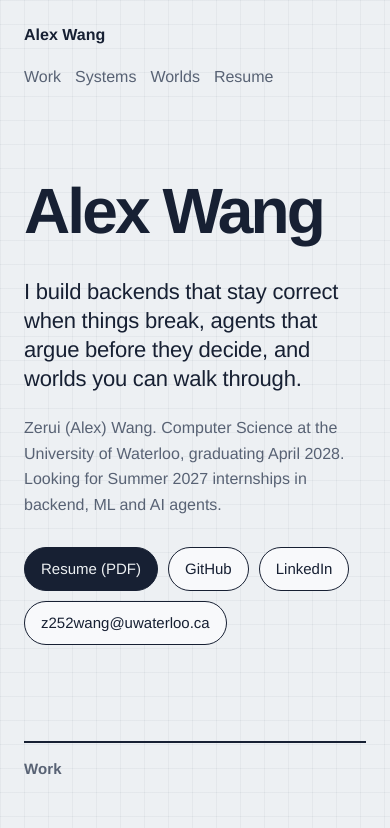
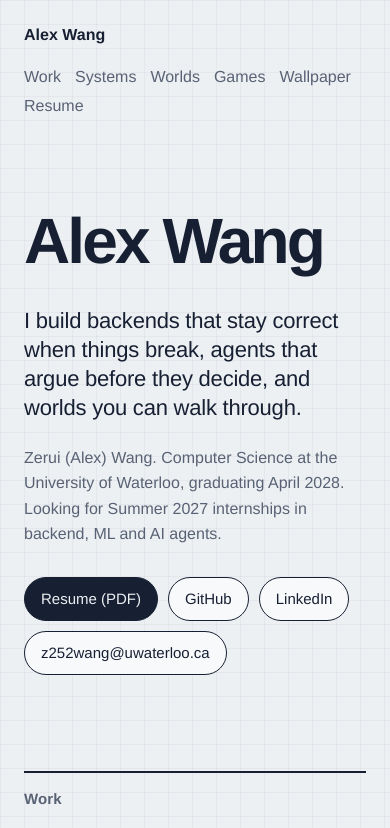
Before and after one commit to AlexW6385/AlexW6385.github.io, a plain HTML site: page index.html in a window 390 px wide. Shown: the top 828 px of the page. Drawn offline with Linux system fonts and the light colour scheme; a web font is replaced by a local one.

Commit message:
Split projects into Worlds, Games and Wallpaper; wrap the nav on phones

```diff
--- a/index.html
+++ b/index.html
@@ -24,6 +24,8 @@
     <a href="#work">Work</a>
     <a href="#systems">Systems</a>
     <a href="#worlds">Worlds</a>
+    <a href="#games">Games</a>
+    <a href="#wallpaper">Wallpaper</a>
     <a href="Alex_Wang_Resume.pdf">Resume</a>
   </nav>
 </header>
@@ -182,7 +184,7 @@
 
 <section id="worlds" class="worlds">
   <h2>Worlds</h2>
-  <p class="intro">Things I make outside work: places you can walk through and games that read you. All of them run in the browser.</p>
+  <p class="intro">Places you can walk through, built outside work. Both run in the browser.</p>
 
   <article class="world-wide" id="moc">
     <figure class="stage">
@@ -226,7 +228,13 @@
     </div>
   </article>
 
-  <article class="world flip" id="predictable">
+</section>
+
+<section id="games" class="games">
+  <h2>Games</h2>
+  <p class="intro">Small games that go against what you expect.</p>
+
+  <article class="world" id="predictable">
     <div class="viewer live" data-src="https://alexw6385.github.io/predictable/">
       <video src="media/predictable.mp4" poster="media/predictable.jpg" muted loop playsinline preload="none" aria-label="Predictable: on three levels, the obvious route dies, then the route that reads the trap clears" width="720" height="414"></video>
       <button class="play-here" type="button">Play it here</button>
@@ -238,6 +246,12 @@
       <p class="go"><a href="https://alexw6385.github.io/predictable/">Open full screen</a> <a href="https://github.com/AlexW6385/predictable">Source</a></p>
     </div>
   </article>
+
+</section>
+
+<section id="wallpaper" class="wallpaper">
+  <h2>Wallpaper</h2>
+  <p class="intro">A live wallpaper for the desktop, which also runs here.</p>
 
   <article class="world" id="du">
     <div class="viewer dark live" data-src="https://alexw6385.github.io/desktop-universe/">
--- a/site.css
+++ b/site.css
@@ -41,7 +41,7 @@ a:hover { color: #000; text-decoration-thickness: 2px; }
   display: flex; justify-content: space-between; align-items: baseline; gap: 16px; flex-wrap: wrap;
 }
 .mark { font-weight: 700; text-decoration: none; }
-.top nav { display: flex; gap: 22px; }
+.top nav { display: flex; flex-wrap: wrap; gap: 6px 22px; }
 .top nav a { text-decoration: none; color: var(--muted); }
 .top nav a:hover { color: var(--ink); }
 
@@ -230,7 +230,7 @@ h3 { font-size: 26px; line-height: 1.2; font-weight: 600; margin: 0 0 10px; lett
   section { padding-top: 48px; }
   .timeline li { grid-template-columns: 1fr; gap: 4px; }
   .arch { grid-template-columns: 1fr; }
-  .top nav { gap: 14px; }
+  .top nav { gap: 4px 14px; }
   .sim { padding: 12px; }
 }
 .viewer [hidden] { display: none !important; }
```
